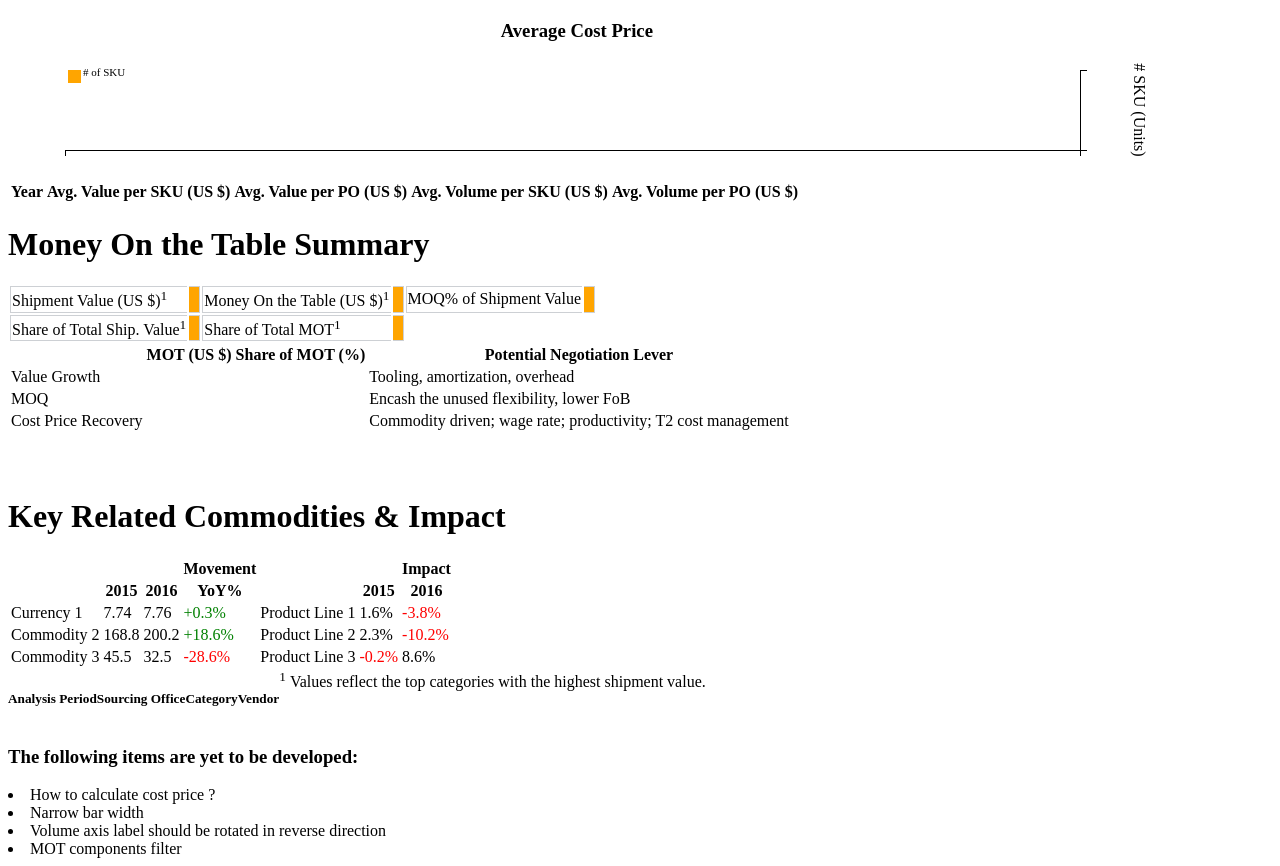
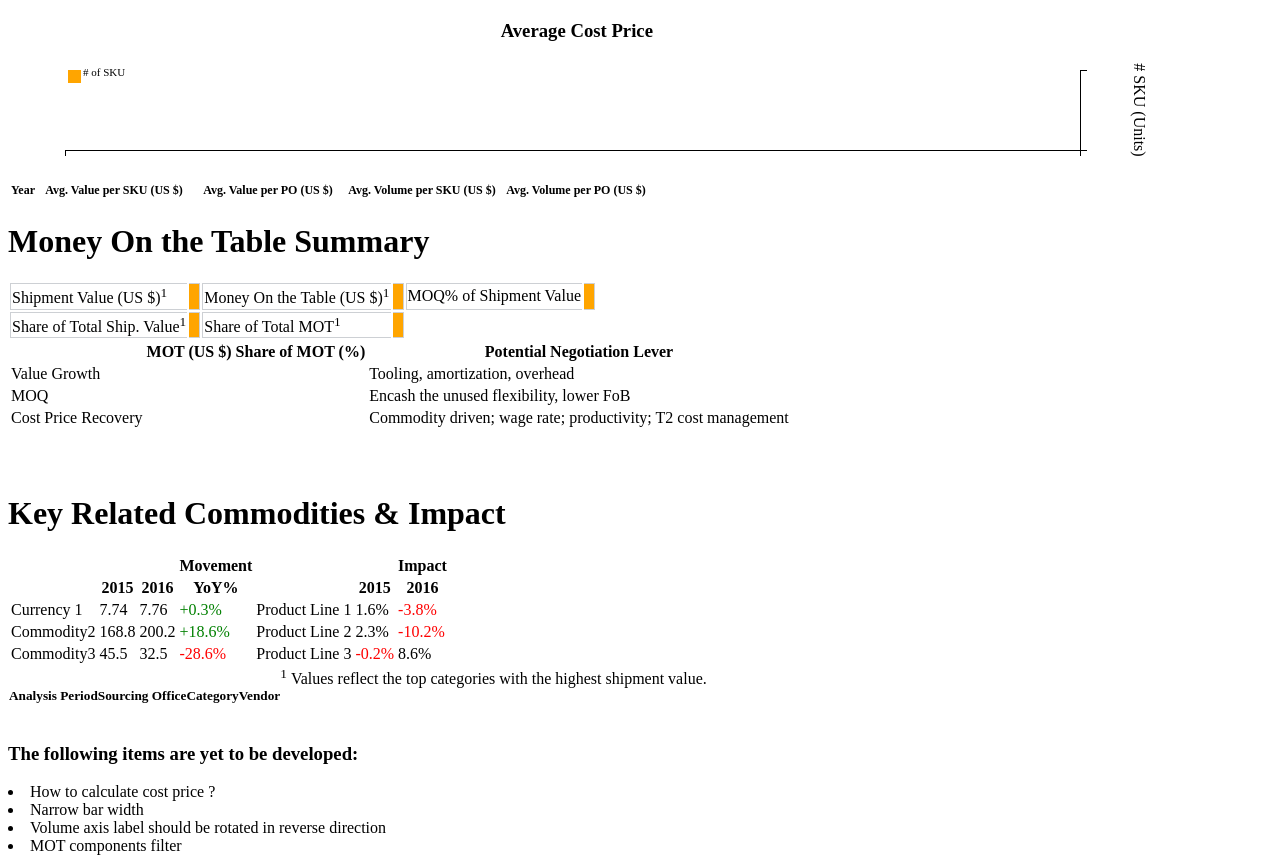
Before and after one commit to tlin-okapi/HK_P1, a Django app: page /vendorLevel in a window 1280 px wide. Shown: the part 502-1368 px from the top of the page. Run offline with Django 3.2, Linux system fonts and the light colour scheme; data that the repository does not hold is empty.

Commit message:
Stanley's formatting changes in response to Jean's request

```diff
--- a/KingfisherHK/app/templates/app/moq.html
+++ b/KingfisherHK/app/templates/app/moq.html
@@ -22,7 +22,7 @@
 	</div>	<!-- .content -->
 
 	<!-- Filter placeholder. Actual filter selected will be added via Javascript -->
-	<div id="selectFilter" class="container col-md-2"></div>
+	<div id="selectFilter" class="container col-md-2" style="border-left:1px solid black; "></div>
 
 
 </div>	<!-- .row -->
--- a/KingfisherHK/app/templates/app/vendorLevel.html
+++ b/KingfisherHK/app/templates/app/vendorLevel.html
@@ -33,11 +33,11 @@
 				<table id="chart-avg-value-vol" class="table table-hover table-responsive table-striped">
 					<thead>
 					<tr > <!--class="header">-->
-						<th>Year</th>
-						<th>Avg. Value per SKU (US $)</th>
-						<th>Avg. Value per PO (US $)</th>
-						<th>Avg. Volume per SKU (US $)</th>
-						<th>Avg. Volume per PO (US $)</th>
+						<th style=" font-size:12px">Year</th>
+						<th style="width:150px; font-size:12px">Avg. Value per SKU (US $)</th>
+						<th  style="width:150px; font-size:12px" " >Avg. Value per PO (US $)</th>
+						<th  style="width:150px; font-size:12px">Avg. Volume per SKU (US $)</th>
+						<th  style="width:150px; font-size:12px">Avg. Volume per PO (US $)</th>
 					</tr>
 					</thead>
 				</table>
@@ -56,17 +56,17 @@
 				<tbody>
 					<tr>
 						<td style="border-left: 1px solid #cdd0d4; border-top: 1px solid #cdd0d4; border-bottom: 1px solid #cdd0d4;">Shipment Value (US $)<sup>1</sup></td>
-						<td style="border-right: 1px solid #cdd0d4; border-top: 1px solid #cdd0d4; border-bottom: 1px solid #cdd0d4; background-color:orange" align="center">&nbsp;<strong><span id="chart-tot-value"></strong>&nbsp;</td>
+						<td style="border-right: 1px solid #cdd0d4; border-top: 1px solid #cdd0d4; border-bottom: 1px solid #cdd0d4; background-color:orange" align="right">&nbsp;<strong><span id="chart-tot-value"></strong>&nbsp;</td>
 						<td style="border-left: 1px solid #cdd0d4; border-top: 1px solid #cdd0d4; border-bottom: 1px solid #cdd0d4;">Money On the Table (US $)<sup>1</sup></td>
-						<td style="border-right: 1px solid #cdd0d4; border-top: 1px solid #cdd0d4; border-bottom: 1px solid #cdd0d4; background-color:orange" align="center">&nbsp;<strong><span id="chart-tot-mot"></strong>&nbsp;</td>
+						<td style="border-right: 1px solid #cdd0d4; border-top: 1px solid #cdd0d4; border-bottom: 1px solid #cdd0d4; background-color:orange" align="right">&nbsp;<strong><span id="chart-tot-mot"></strong>&nbsp;</td>
 						<td style="border-left: 1px solid #cdd0d4; border-top: 1px solid #cdd0d4; border-bottom: 1px solid #cdd0d4;">MOQ% of Shipment Value</td>
-						<td style="border-right: 1px solid #cdd0d4; border-top: 1px solid #cdd0d4; border-bottom: 1px solid #cdd0d4; background-color:orange" align="center">&nbsp;<strong><span id="chart-tot-moq"></strong>&nbsp;</td>
+						<td style="border-right: 1px solid #cdd0d4; border-top: 1px solid #cdd0d4; border-bottom: 1px solid #cdd0d4; background-color:orange" align="right">&nbsp;<strong><span id="chart-tot-moq"></strong>&nbsp;</td>
 					</tr>
 					<tr>
 						<td style="border-left: 1px solid #cdd0d4; border-top: 1px solid #cdd0d4; border-bottom: 1px solid #cdd0d4;">Share of Total Ship. Value<sup>1</sup></td>
-						<td style="border-right: 1px solid #cdd0d4; border-top: 1px solid #cdd0d4; border-bottom: 1px solid #cdd0d4; background-color:orange" align="center">&nbsp;<strong><span id="chart-pct-value"></strong>&nbsp;</td>
+						<td style="border-right: 1px solid #cdd0d4; border-top: 1px solid #cdd0d4; border-bottom: 1px solid #cdd0d4; background-color:orange" align="right">&nbsp;<strong><span id="chart-pct-value"></strong>&nbsp;</td>
 						<td style="border-left: 1px solid #cdd0d4; border-top: 1px solid #cdd0d4; border-bottom: 1px solid #cdd0d4;">Share of Total MOT<sup>1</sup></td>
-						<td style="border-right: 1px solid #cdd0d4; border-top: 1px solid #cdd0d4; border-bottom: 1px solid #cdd0d4; background-color:orange" align="center">&nbsp;<strong><span id="chart-pct-mot"></strong>&nbsp;</td>
+						<td style="border-right: 1px solid #cdd0d4; border-top: 1px solid #cdd0d4; border-bottom: 1px solid #cdd0d4; background-color:orange" align="right">&nbsp;<strong><span id="chart-pct-mot"></strong>&nbsp;</td>
 						<td/>
 						<td/>
 					</tr>
@@ -144,30 +144,30 @@
 			</tr>
 			</thead>
 			<tbody>
-			<tr >
+		<tr >
 				<td>Currency 1</td>
 				<td>7.74</td>
 				<td>7.76</td>
 				<td><font color="green">+0.3%</font></td>
-				<td>Product Line 1</td>
+				<td nowrap>Product Line 1</td>
 				<td>1.6%</td>
 				<td><font color="red">-3.8%</font></td>
 			</tr>
 			<tr >
-				<td>Commodity 2</td>
+				<td>Commodity2</td>
 				<td>168.8</td>
 				<td>200.2</td>
 				<td><font color="green">+18.6%</font></td>
-				<td>Product Line 2</td>
+				<td nowrap>Product Line 2</td>
 				<td>2.3%</td>
 				<td><font color="red">-10.2%</font></td>
 			</tr>
 			<tr >
-				<td>Commodity 3</td>
+				<td>Commodity3</td>
 				<td>45.5</td>
 				<td>32.5</td>
 				<td><font color="red">-28.6%</font></td>
-				<td>Product Line 3</td>
+				<td nowrap>Product Line 3</td>
 				<td><font color="red">-0.2%</font></td>
 				<td>8.6%</td>
 			</tr>
@@ -179,7 +179,7 @@
 
 
 	<!-- Filter placeholder. Actual filter selected will be added via Javascript -->
-	<div id="selectFilter" class="container col-md-2"></div>
+	<div id="selectFilter" class="container col-md-2" style="border-left:1px solid black; "></div>
 
 
 </div>	<!-- .row -->
```
Also changed, not shown: KingfisherHK/app/templates/app/entityLevel.html (+34 -16 lines).
